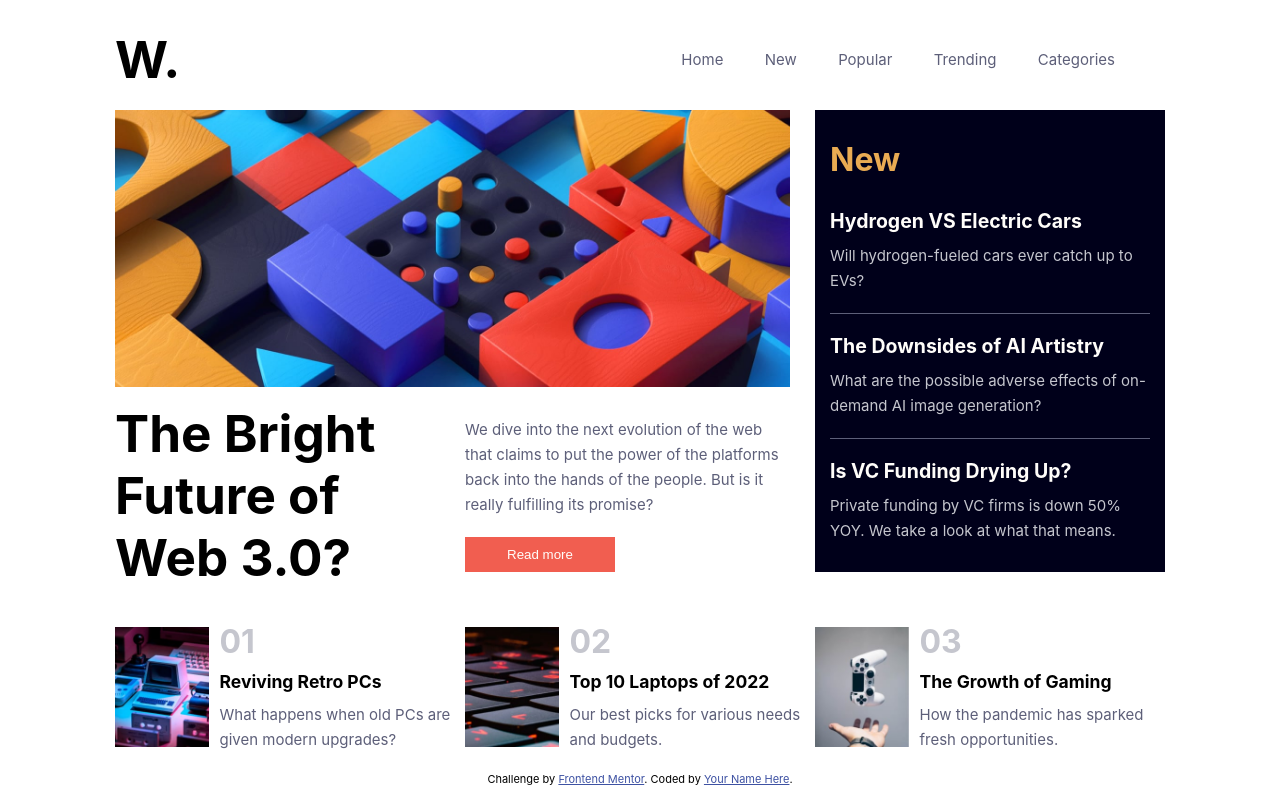
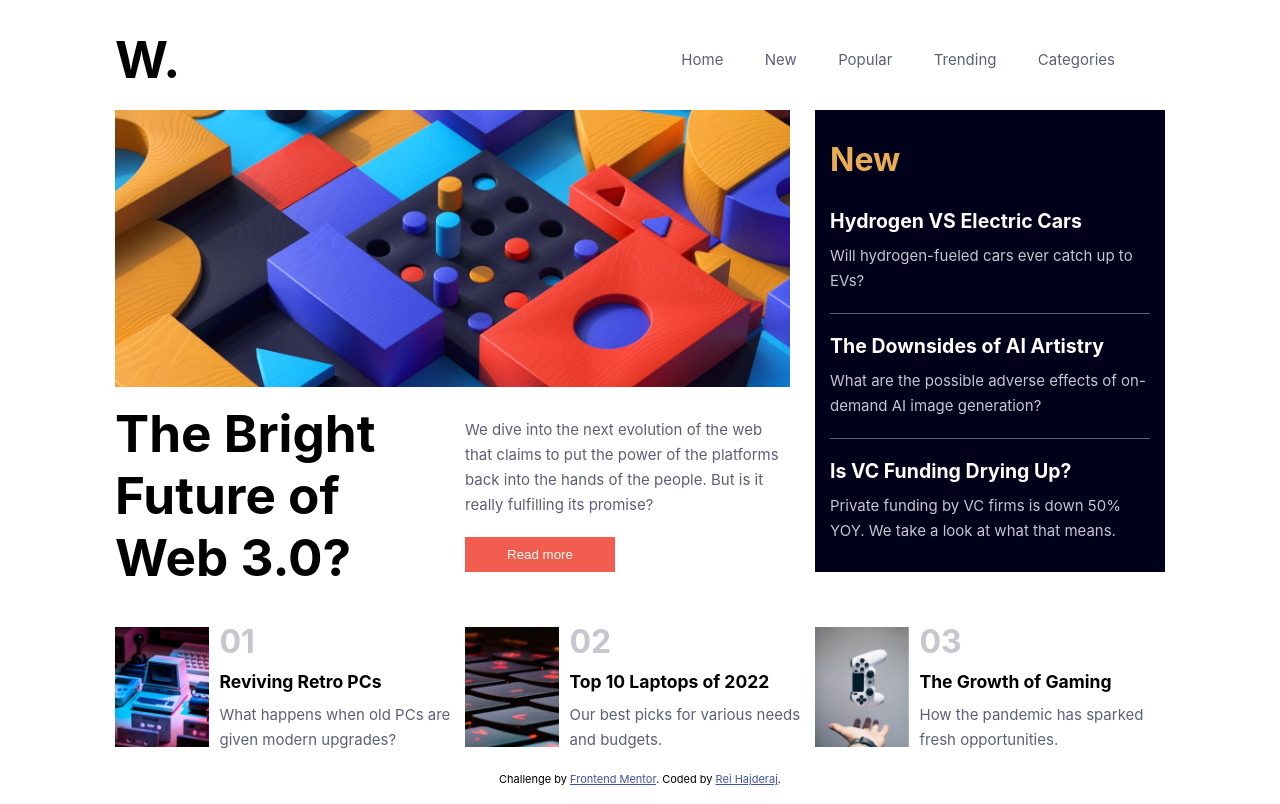
Before and after one commit to ReiHajderaj/newsPageTestSite, a plain HTML site: page index.html in a window 1280 px wide. Drawn offline with Linux system fonts and the light colour scheme.

Commit message:
Update index.html

```diff
--- a/index.html
+++ b/index.html
@@ -9,7 +9,6 @@
 		<title>Frontend Mentor | News homepage</title>
 
 		<link rel="stylesheet" href="assets/css/style.css">
-		<!-- Feel free to remove these styles or customise in your own stylesheet 👍 -->
 		<style>
 			.attribution { font-size: 11px; text-align: center; }
 			.attribution a { color: hsl(228, 45%, 44%); }
@@ -98,7 +97,7 @@
 
 		<div class="attribution">
 			Challenge by <a href="https://www.frontendmentor.io?ref=challenge" target="_blank">Frontend Mentor</a>.
-			Coded by <a href="#">Your Name Here</a>.
+			Coded by <a href="#">Rei Hajderaj</a>.
 		</div>
 
 		<script src="index.js"></script>
```
